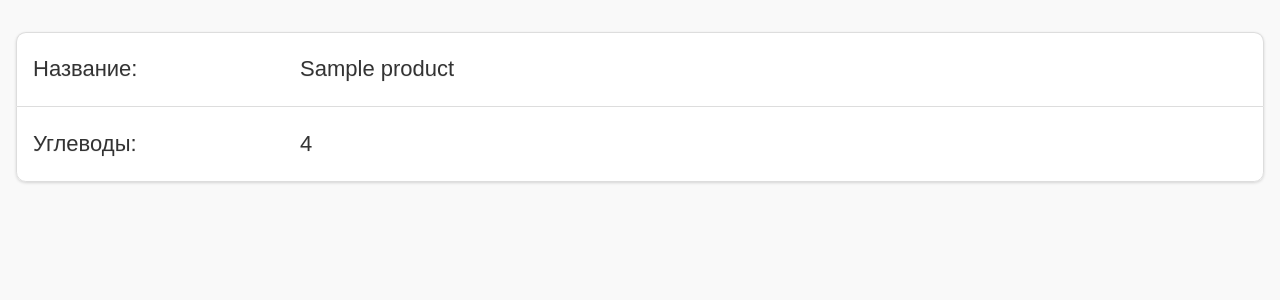
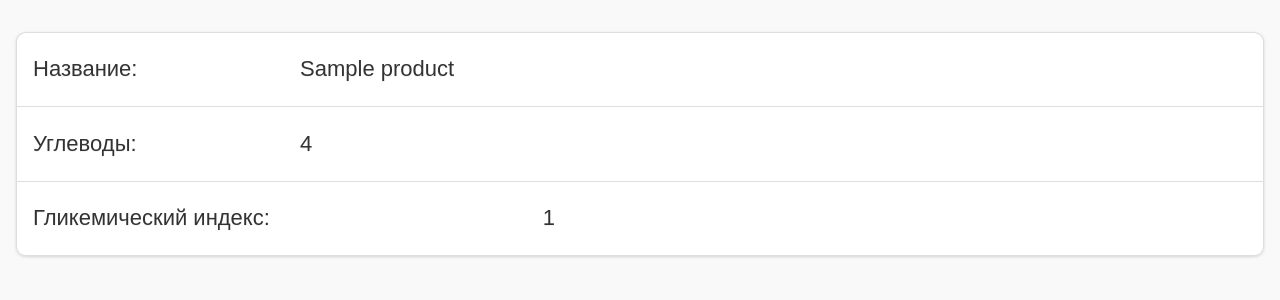
Before and after one commit to umax/diabetto2, a Django app: page /product/1/ in a window 1280 px wide. Shown: the part 66-366 px from the top of the page. Run offline with Django 3.2, Linux system fonts and the light colour scheme; tables that the repository leaves empty hold one stand-in row (values such as "Sample post").

Commit message:
Added product glycemic index property.

```diff
--- a/category/templates/category/detail.html
+++ b/category/templates/category/detail.html
@@ -54,6 +54,9 @@
                 <label for="carbohydrates" class="ui-hidden-accessible">Углеводы (в 100г)</label>
                 <input type="text" name="carbohydrates" id="carbohydrates" value="" placeholder="углеводы (в 100г)" data-theme="a">
 
+                <label for="glycemic_index" class="ui-hidden-accessible">Гликемический индекс</label>
+                <input type="text" name="glycemic_index" id="glycemic_index" value="" placeholder="гликемический индекс" data-theme="a">
+
                 <br/>
                 <button type="submit" class="ui-btn ui-corner-all ui-shadow ui-btn-b ui-btn-icon-left ui-icon-plus">Добавить</button>
 
--- a/diabetto/static/css/styles.css
+++ b/diabetto/static/css/styles.css
@@ -2,6 +2,13 @@
     font-size: 22px !important;
     height: 40px;
 }
+
+.js-label-large {
+    font-size: 22px !important;
+    height: 40px;
+    width: 40% !important;
+}
+
 
 .js-input {
     font-size: 22px !important;
--- a/product/models.py
+++ b/product/models.py
@@ -13,6 +13,7 @@ __all__ = (
 class Product(models.Model):
     name = models.CharField(max_length=128)
     carbohydrates = models.PositiveIntegerField(default=0)
+    glycemic_index = models.PositiveIntegerField(default=0)
     category = models.ForeignKey(Category, null=True, default=None)
 
     class Meta:
--- a/product/static/product/js/create.js
+++ b/product/static/product/js/create.js
@@ -10,9 +10,11 @@
         var form = $(this),
             productName = $('#name', form).val(),
             productCarbohydrates = $('#carbohydrates', form).val(),
+            glycemicIndex = $('#glycemic_index', form).val(),
             submitData = {
                 'name': productName,
                 'carbohydrates': productCarbohydrates,
+                'glycemic_index': glycemicIndex,
                 'category': global.Diabetto.currentCategory
             };
 
--- a/product/static/product/js/edit.js
+++ b/product/static/product/js/edit.js
@@ -10,9 +10,11 @@
         var form = $(this),
             productName = $('#name', form).val(),
             productCarbohydrates = $('#carbohydrates', form).val(),
+            glycemicIndex = $('#glycemic_index', form).val(),
             submitData = {
                 'name': productName,
-                'carbohydrates': productCarbohydrates
+                'carbohydrates': productCarbohydrates,
+                'glycemic_index': glycemicIndex
             };
 
         function onCreateSuccess(data) {
--- a/product/templates/product/detail.html
+++ b/product/templates/product/detail.html
@@ -32,6 +32,11 @@
                 <label class="js-label">Углеводы:</label>
                 <label class="js-label">{{ product.carbohydrates }}</label>
             </li>
+
+            <li class="ui-field-contain">
+                <label class="js-label-large">Гликемический индекс:</label>
+                <label class="js-label">{{ product.glycemic_index }}</label>
+            </li>
         </ul>
     </form>
 {% endblock content %}
@@ -59,6 +64,9 @@
                 <label for="carbohydrates" class="ui-hidden-accessible">Углеводы (в 100г)</label>
                 <input type="text" name="carbohydrates" id="carbohydrates" value="{{ product.carbohydrates }}" placeholder="углеводы (в 100г)" data-theme="a">
 
+                <label for="glycemic_index" class="ui-hidden-accessible">Гликемический индекс</label>
+                <input type="text" name="glycemic_index" id="glycemic_index" value="{{ product.glycemic_index }}" placeholder="гликемический индекс" data-theme="a">
+
                 <br/>
                 <button type="submit" class="ui-btn ui-corner-all ui-shadow ui-btn-b ui-btn-icon-left ui-icon-plus">Изменить</button>
 
--- a/product/views.py
+++ b/product/views.py
@@ -24,7 +24,7 @@ class ProductDetailView(DetailView):
 
 class ProductCreateView(AjaxableResponseMixin, CreateView):
     model = models.Product
-    fields = ['name', 'carbohydrates', 'category']
+    fields = ['name', 'carbohydrates', 'glycemic_index', 'category']
 
     def get_success_url(self):
         return reverse('detail_category',
@@ -33,7 +33,7 @@ class ProductCreateView(AjaxableResponseMixin, CreateView):
 
 class ProductUpdateView(AjaxableResponseMixin, UpdateView):
     model = models.Product
-    fields = ['name', 'carbohydrates']
+    fields = ['name', 'carbohydrates', 'glycemic_index']
 
     def get_success_url(self):
         return reverse('detail_product', kwargs={'pk': self.object.id})
```
Also changed, not shown: product/migrations/0005_auto__add_field_product_glycemic_index.py (added).
